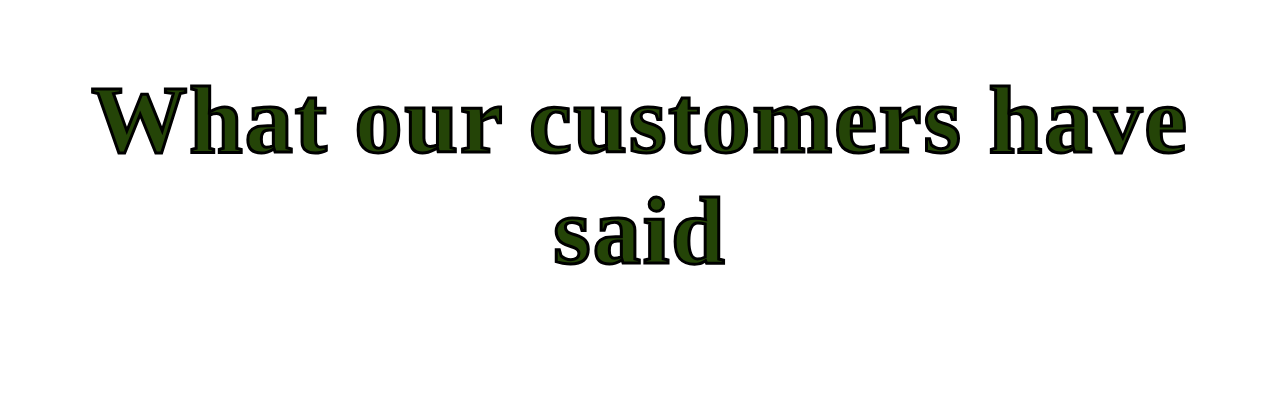
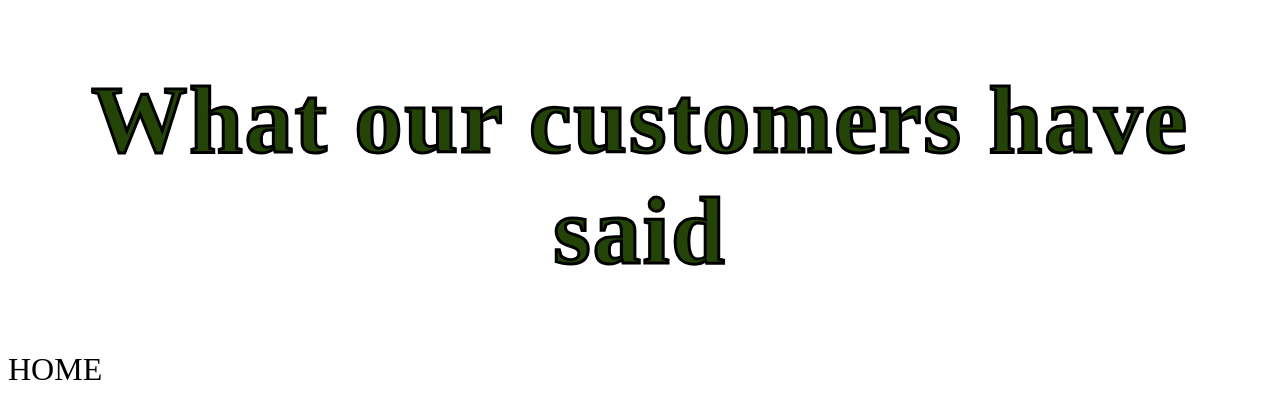
Before and after one commit to Codeyg12/fencing, a React (Vite) app: page /testimonials in a window 1280 px wide. Shown: the top 418 px of the page. Built offline with nearby package versions, Linux system fonts and the light colour scheme.

Commit message:
home button just for testing

```diff
--- a/src/About.jsx
+++ b/src/About.jsx
@@ -1,7 +1,10 @@
+import HomeButton from "./HomeButton";
+
 export default function About() {
   return (
     <>
       <h1>About Us</h1>
+      <HomeButton></HomeButton>
     </>
   );
 }
--- /dev/null
+++ b/src/HomeButton.jsx
@@ -0,0 +1,9 @@
+import { Link } from "react-router-dom"
+
+export default function HomeButton() {
+    return (
+        <Link to="/">
+        Home
+        </Link>
+    )
+}
--- a/src/Quote.jsx
+++ b/src/Quote.jsx
@@ -1,7 +1,10 @@
+import HomeButton from "./HomeButton";
+
 export default function Quote() {
   return (
     <>
       <h1>Request a Quote</h1>
+      <HomeButton></HomeButton>
     </>
   );
 }
--- a/src/Testimonials.jsx
+++ b/src/Testimonials.jsx
@@ -1,7 +1,10 @@
+import HomeButton from "./HomeButton";
+
 export default function Testimonials() {
   return (
     <>
       <h1>What our customers have said</h1>
+      <HomeButton></HomeButton>
     </>
   );
 }
```
